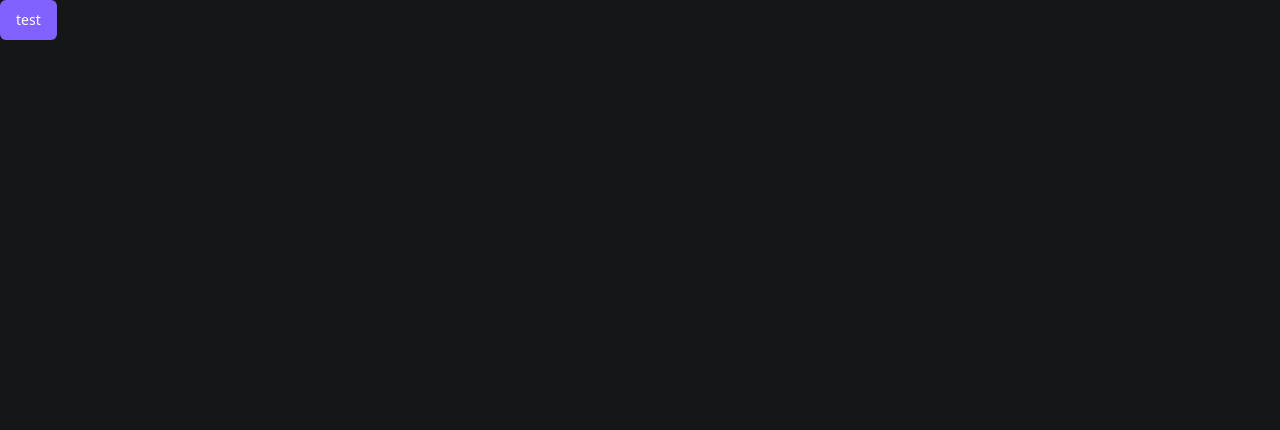
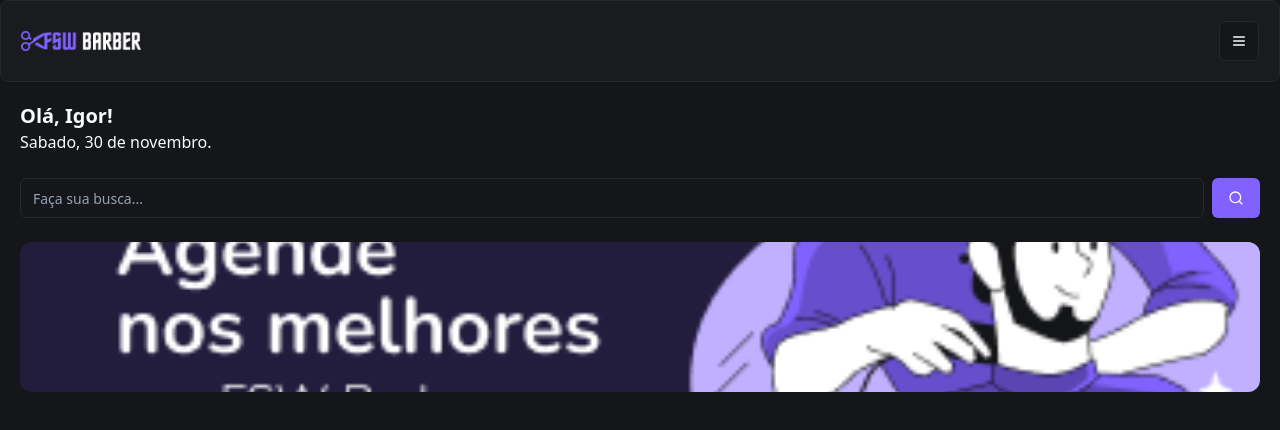
Before and after one commit to igo2felipe/FSW-Barber, a Next.js app: page / in a window 1280 px wide. Shown: the top 430 px of the page. Built offline with nearby package versions, Linux system fonts and the light colour scheme.

Commit message:
feat: add Header component and banner

```diff
--- /dev/null
+++ b/app/_components/header.tsx
@@ -0,0 +1,19 @@
+import Image from "next/image"
+import { Card, CardContent } from "./ui/card"
+import { Button } from "./ui/button"
+import { MenuIcon } from "lucide-react"
+
+const Header = () => {
+  return (
+    <Card>
+      <CardContent className="flex flex-row items-center justify-between p-5">
+        <Image alt="FSW Barber" src="/logo.png" height={18} width={120} />
+        <Button size="icon" variant="outline">
+          <MenuIcon />
+        </Button>
+      </CardContent>
+    </Card>
+  )
+}
+
+export default Header
--- /dev/null
+++ b/app/_components/ui/card.tsx
@@ -0,0 +1,79 @@
+import * as React from "react"
+
+import { cn } from "@/app/_lib/utils"
+
+const Card = React.forwardRef<
+  HTMLDivElement,
+  React.HTMLAttributes<HTMLDivElement>
+>(({ className, ...props }, ref) => (
+  <div
+    ref={ref}
+    className={cn(
+      "rounded-lg border bg-card text-card-foreground shadow-sm",
+      className,
+    )}
+    {...props}
+  />
+))
+Card.displayName = "Card"
+
+const CardHeader = React.forwardRef<
+  HTMLDivElement,
+  React.HTMLAttributes<HTMLDivElement>
+>(({ className, ...props }, ref) => (
+  <div
+    ref={ref}
+    className={cn("flex flex-col space-y-1.5 p-6", className)}
+    {...props}
+  />
+))
+CardHeader.displayName = "CardHeader"
+
+const CardTitle = React.forwardRef<
+  HTMLDivElement,
+  React.HTMLAttributes<HTMLDivElement>
+>(({ className, ...props }, ref) => (
+  <div
+    ref={ref}
+    className={cn(
+      "text-2xl font-semibold leading-none tracking-tight",
+      className,
+    )}
+    {...props}
+  />
+))
+CardTitle.displayName = "CardTitle"
+
+const CardDescription = React.forwardRef<
+  HTMLDivElement,
+  React.HTMLAttributes<HTMLDivElement>
+>(({ className, ...props }, ref) => (
+  <div
+    ref={ref}
+    className={cn("text-sm text-muted-foreground", className)}
+    {...props}
+  />
+))
+CardDescription.displayName = "CardDescription"
+
+const CardContent = React.forwardRef<
+  HTMLDivElement,
+  React.HTMLAttributes<HTMLDivElement>
+>(({ className, ...props }, ref) => (
+  <div ref={ref} className={cn("p-6 pt-0", className)} {...props} />
+))
+CardContent.displayName = "CardContent"
+
+const CardFooter = React.forwardRef<
+  HTMLDivElement,
+  React.HTMLAttributes<HTMLDivElement>
+>(({ className, ...props }, ref) => (
+  <div
+    ref={ref}
+    className={cn("flex items-center p-6 pt-0", className)}
+    {...props}
+  />
+))
+CardFooter.displayName = "CardFooter"
+
+export { Card, CardHeader, CardFooter, CardTitle, CardDescription, CardContent }
--- /dev/null
+++ b/app/_components/ui/input.tsx
@@ -0,0 +1,22 @@
+import * as React from "react"
+
+import { cn } from "@/app/_lib/utils"
+
+const Input = React.forwardRef<HTMLInputElement, React.ComponentProps<"input">>(
+  ({ className, type, ...props }, ref) => {
+    return (
+      <input
+        type={type}
+        className={cn(
+          "flex h-10 w-full rounded-md border border-input bg-background px-3 py-2 text-base ring-offset-background file:border-0 file:bg-transparent file:text-sm file:font-medium file:text-foreground placeholder:text-muted-foreground focus-visible:outline-none focus-visible:ring-2 focus-visible:ring-ring focus-visible:ring-offset-2 disabled:cursor-not-allowed disabled:opacity-50 md:text-sm",
+          className,
+        )}
+        ref={ref}
+        {...props}
+      />
+    )
+  },
+)
+Input.displayName = "Input"
+
+export { Input }
--- a/app/page.tsx
+++ b/app/page.tsx
@@ -1,10 +1,36 @@
-"use client"
+import { SearchIcon } from "lucide-react"
+import Header from "./_components/header"
+import { Button } from "./_components/ui/button"
+import { Input } from "./_components/ui/input"
+import Image from "next/image"
 
-import { Button } from "./_components/ui/button"
+const Home = () => {
+  return (
+    <div>
+      {/* header */}
+      <Header />
+      <div className="p-5">
+        <h2 className="text-xl font-bold">Olá, Igor!</h2>
+        <p>Sabado, 30 de novembro.</p>
 
-// SERVER COMPONENTS
-const Home = () => {
-  return <Button>test</Button>
+        <div className="mt-6 flex items-center gap-2">
+          <Input placeholder="Faça sua busca..." />
+          <Button>
+            <SearchIcon />
+          </Button>
+        </div>
+
+        <div className="relative mt-6 h-[150px] w-full">
+          <Image
+            alt="Agenda nos melhores com FSW Barber"
+            src="/banner-01.png"
+            fill
+            className="rounded-xl object-cover"
+          />
+        </div>
+      </div>
+    </div>
+  )
 }
 
 export default Home
```
Also changed, not shown: public/banner-01.png (added), public/logo.png (added).
